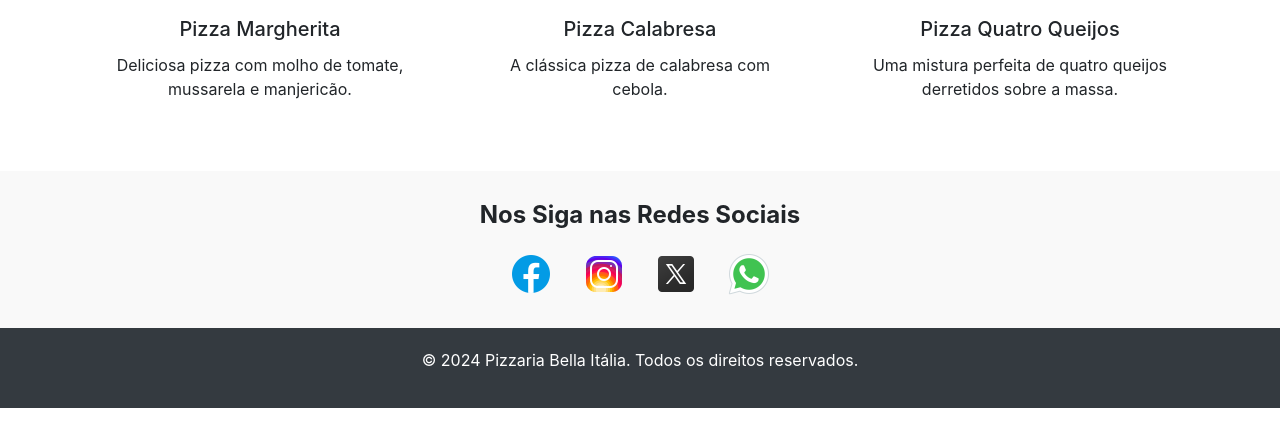
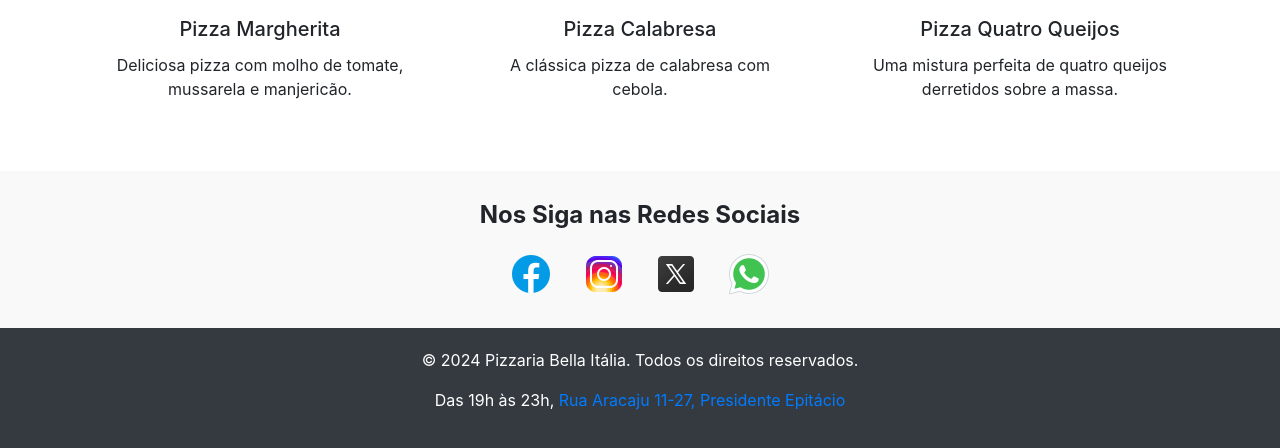
Before and after one commit to filippogustavo/bellaitalia, a plain HTML site: page index.html in a window 1280 px wide. Shown: the part 927-1375 px from the top of the page. Before the commit the page ends 1335 px from the top, so only its background shows below. Drawn offline with nearby package versions, Linux system fonts and the light colour scheme.

Commit message:
Update index.html

```diff
--- a/index.html
+++ b/index.html
@@ -111,6 +111,7 @@
     <footer>
         <div class="container">
             <p>&copy; 2024 Pizzaria Bella Itália. Todos os direitos reservados.</p>
+            <p>Das 19h às 23h, <a href="https://maps.app.goo.gl/bwXSaD43TEt4ABBR9">Rua Aracaju 11-27, Presidente Epitácio</a>
         </div>
     </footer>
 
```
